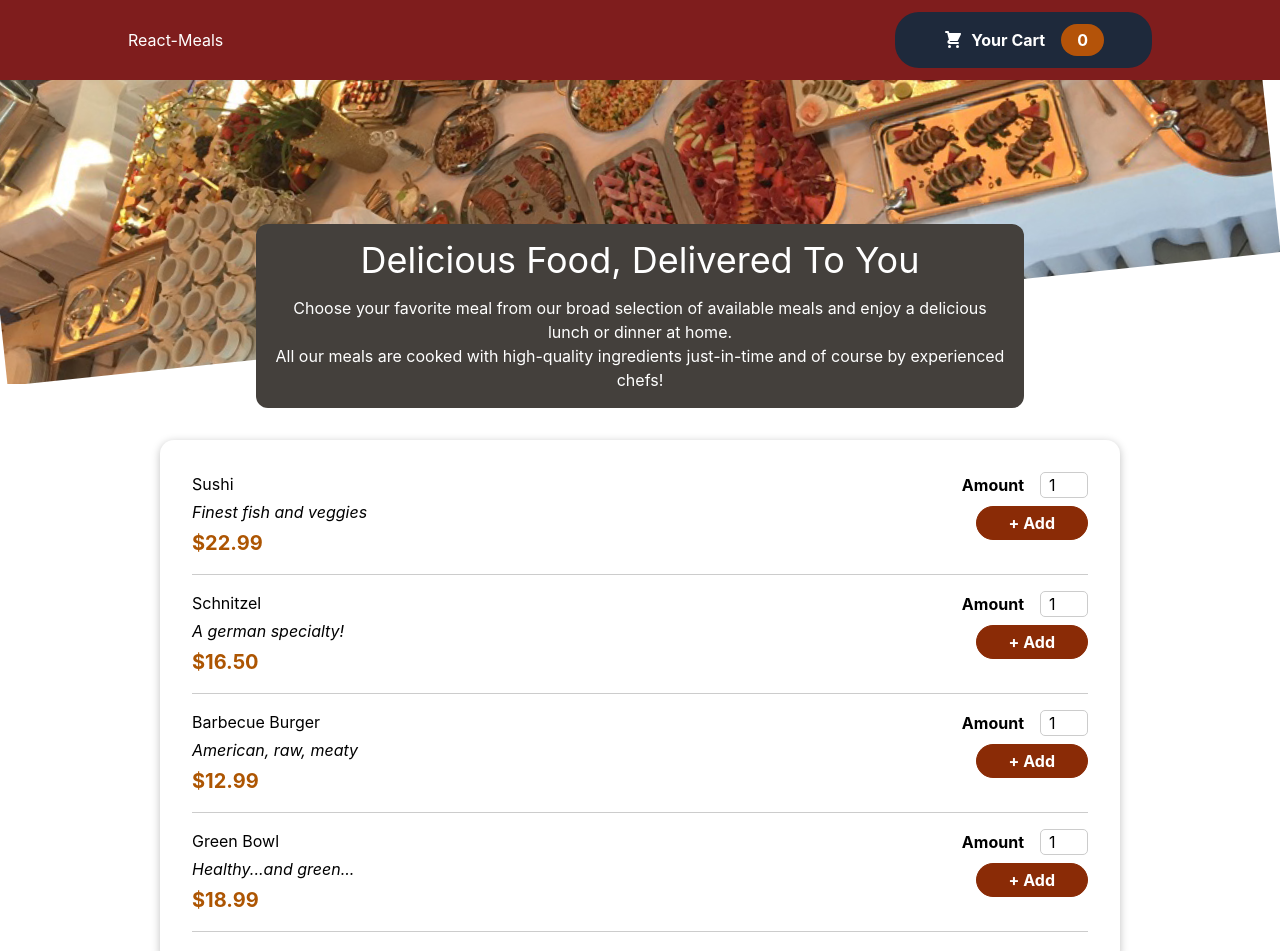
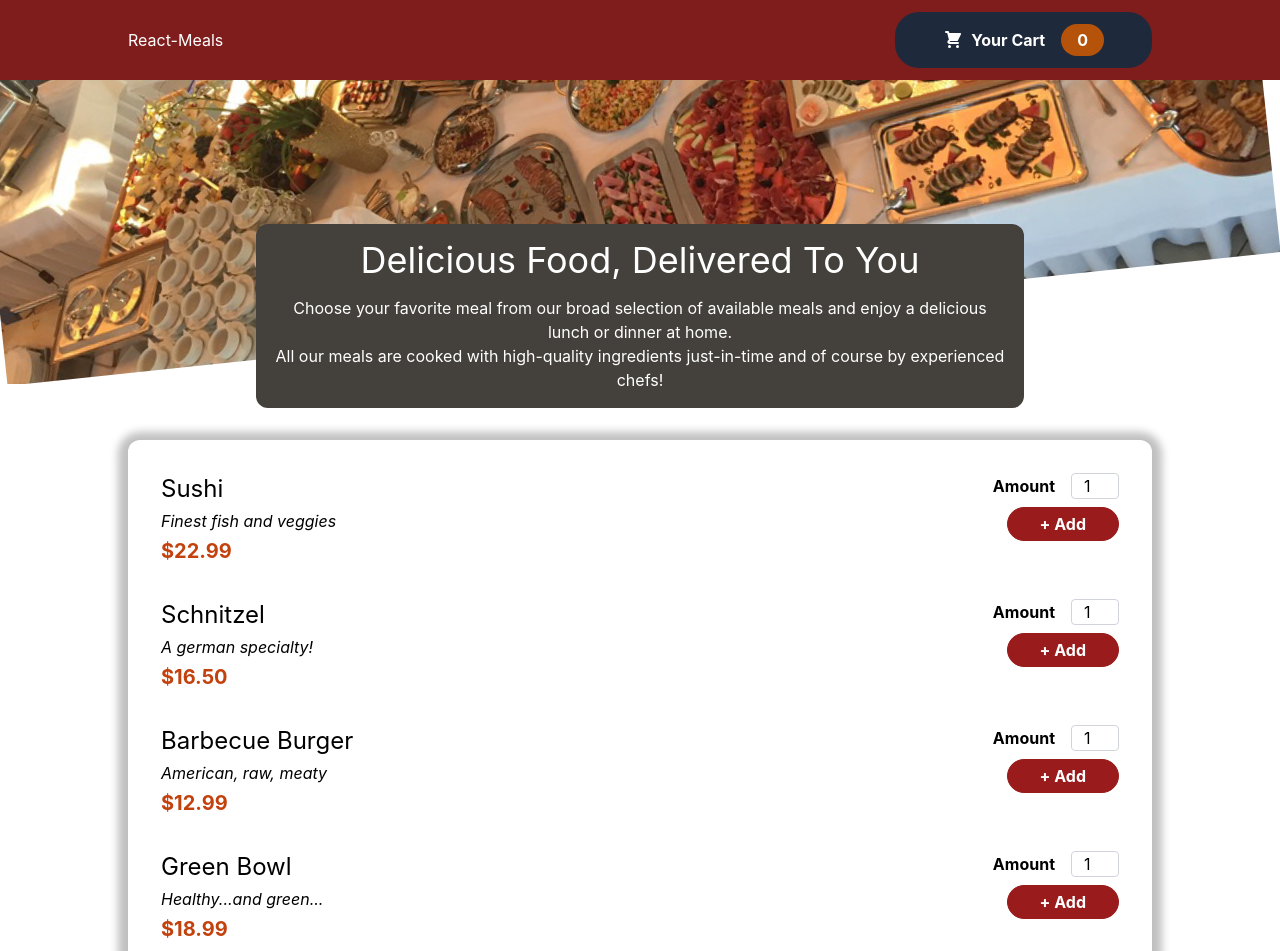
Before and after one commit to yotamZaken/tailwind-food-cra, a React (Create React App) app: page / in a window 1280 px wide. Shown: the top 951 px of the page. Built offline with nearby package versions, Linux system fonts and the light colour scheme.

Commit message:
First round of refactoring project from css moduels to tailwindcss complelte. Should work on making all the string classes more readable

```diff
--- a/public/index.html
+++ b/public/index.html
@@ -28,6 +28,7 @@
   </head>
   <body>
     <noscript>You need to enable JavaScript to run this app.</noscript>
+    <div id="overlays"></div>
     <div id="root"></div>
     <!--
       This HTML file is a template.
--- a/src/components/Cart/Cart.js
+++ b/src/components/Cart/Cart.js
@@ -20,7 +20,8 @@ const Cart = props => {
     };
 
     const cartItems = (
-        <ul className={classes['cart-items']}>
+        // <ul className={classes['cart-items']}>
+        <ul className={'list-none m-0 p-0 max-h-80 overflow-scroll'}>
             {cartCtx.items.map((item) => (
                 <CartItem
                     key={item.id}
@@ -37,13 +38,23 @@ const Cart = props => {
     return (
         <Modal onClose={props.onClose}>
             {cartItems}
-            <div className={classes.total}>
+            {/*<div className={classes.total}>*/}
+            <div className={'flex justify-between items-center font-bold text-2xl my-4 mx-0'}>
                 <span>Total Amount</span>
                 <span>{totalAmount}</span>
             </div>
-            <div className={classes.actions}>
-                <button className={classes['button--alt']} onClick={props.onClose}>Close</button>
-                {hasItems && <button className={classes.button}>Order</button>}
+            {/*<div className={classes.actions}>*/}
+            <div className={'text-right'}>
+                {/*<button className={classes['button--alt']} onClick={props.onClose}>Close*/}
+                <button className={'cursor-pointer bg-transparent py-4 px-2 ml-4 rounded-3xl border border-solid border-[#8a2b06] hover:bg-[#5a1a01] hover:border-[#5a1a01] hover:text-white active:bg-[#5a1a01] active:border-[#5a1a01] active:text-white text-[#8a2b06]'} onClick={props.onClose}>
+                    Close
+                </button>
+                {hasItems &&
+                    // <button className={classes.button}>
+                    <button className={'text-white cursor-pointer bg-[#8a2b06] py-4 px-2 ml-4 rounded-3xl border border-solid border-[#8a2b06] hover:bg-[#5a1a01] hover:border-[#5a1a01] hover:text-white active:bg-[#5a1a01] active:border-[#5a1a01] active:text-white'}>
+                        Order
+                    </button>
+                }
             </div>
         </Modal>
     );
--- a/src/components/Cart/CartItem.js
+++ b/src/components/Cart/CartItem.js
@@ -4,17 +4,26 @@ const CartItem = (props) => {
   const price = `$${props.price.toFixed(2)}`;
 
   return (
-    <li className={classes['cart-item']}>
+    // <li className={classes['cart-item']}>
+    <li className={'flex justify-between items-center border-b-2 border-solid border-[#8a2b06] py-4 px-0 my-4 mx-0'}>
       <div>
-        <h2>{props.name}</h2>
-        <div className={classes.summary}>
-          <span className={classes.price}>{price}</span>
-          <span className={classes.amount}>x {props.amount}</span>
+        <h2 className={'m-[0 0 0.5rem 0]'}>{props.name}</h2>
+        {/*<div className={classes.summary}>*/}
+        <div className={'w-40 flex justify-between items-center'}>
+          {/*<span className={classes.price}>{price}</span>*/}
+          <span className={'font-bold text-[#8a2b06]'}>{price}</span>
+          {/*<span className={classes.amount}>x {props.amount}</span>*/}
+          <span className={'font-bold border border-solid border-[#ccc} py-1 px-3 rounded-md'}>x {props.amount}</span>
         </div>
       </div>
-      <div className={classes.actions}>
-        <button onClick={props.onRemove}>−</button>
-        <button onClick={props.onAdd}>+</button>
+      {/*<div className={classes.actions}>*/}
+      <div className={'flex flex-col'}>
+        <button onClick={props.onRemove} className={'font-bold text-xl text-[#8a2b06] border border-solid border-[#8a2b06] w-12 text-center rounded-md bg-transparent cursor-pointer m-1 hover:bg-[#8a2b06] hover:text-white active:bg-[#8a2b06] active:text-white'}>
+            +
+        </button>
+        <button onClick={props.onAdd} className={'font-bold text-xl text-[#8a2b06] border border-solid border-[#8a2b06] w-12 text-center rounded-md bg-transparent cursor-pointer m-1 hover:bg-[#8a2b06] hover:text-white active:bg-[#8a2b06] active:text-white'}>
+            -
+        </button>
       </div>
     </li>
   );
--- a/src/components/Layout/HeaderCartButton.js
+++ b/src/components/Layout/HeaderCartButton.js
@@ -34,14 +34,14 @@ const HeaderCartButton = props => {
 
     return (
         // <button className={btnClasses} onClick={props.onClick}>
-        <button className={`cursor-pointer border-none bg-slate-800 text-white py-3 px-12 flex justify-around items-center rounded-3xl font-bold hover:bg-black active:bg-black ${btnIsHighlighted ? 'animate-bump' : ''}`} onClick={props.onClick}>
+        <button className={`cursor-pointer border-none bg-slate-800 hover:bg-black active:bg-black text-white py-3 px-12 flex justify-around items-center rounded-3xl font-bold ${btnIsHighlighted ? 'animate-bump' : ''}`} onClick={props.onClick}>
             {/*<span className={classes.icon}>*/}
             <span className={'w-5 h-5 mr-2'}>
                 <CartIcon/>
             </span>
             <span>Your Cart</span>
             {/*<span className={classes.badge}>{numberOfCartItems}</span>*/}
-            <span className={'bg-amber-700 py-1 px-4 rounded-3xl ml-4 font-bold'}>{numberOfCartItems}</span>
+            <span className={'bg-amber-700 hover:bg-amber-900 active:bg-amber-900 py-1 px-4 rounded-3xl ml-4 font-bold'}>{numberOfCartItems}</span>
         </button>
     )
 };
--- a/src/components/Meals/AvailableMeals.js
+++ b/src/components/Meals/AvailableMeals.js
@@ -40,13 +40,17 @@ const AvailableMeals = () => {
         />
     ));
 
-    return <section className={classes.meals}>
-        <Card>
-            <ul>
-                {mealsList}
-            </ul>
-        </Card>
-    </section>
+    return (
+        // <section className={classes.meals}>
+        <section className={'max-w-5xl w-11/12 my-8 mx-auto animate-meals_appear'}>
+            <Card>
+                <ul className={'list-none m-0 p-0'}>
+                {/*<ul>    */}
+                    {mealsList}
+                </ul>
+            </Card>
+        </section>
+    )
 };
 
 export default AvailableMeals;
--- a/src/components/Meals/MealItem/MealItem.js
+++ b/src/components/Meals/MealItem/MealItem.js
@@ -18,16 +18,19 @@ const MealItem = props => {
         })
     };
 
-    return <li className={classes.meal}>
+    return (
+        // <li className={classes.meal}>
+        <li className={'flex justify-between m-4 pb-4 border border-solid border-white'}>
             <div>
-            <h3>{props.name}</h3>
-            <div className={classes.description}>{props.description}</div>
-            <div className={classes.price}>{price}</div>
+                <h3 className={'text-2xl mb-1'}>{props.name}</h3>
+                <div className={'italic'}>{props.description}</div>
+                <div className={'mt-1 font-bold text-orange-700 text-xl'}>{price}</div>
             </div>
             <div>
                 <MealItemForm id={props.id} onAddToCart={addToCartHandler}/>
             </div>
         </li>
+    )
 };
 
 export default MealItem;
--- a/src/components/Meals/MealItem/MealItemForm.js
+++ b/src/components/Meals/MealItem/MealItemForm.js
@@ -26,7 +26,8 @@ const MealItemForm = props => {
     };
 
     return (
-        <form className={classes.form} onSubmit={submitHandler}>
+        // <form className={classes.form} onSubmit={submitHandler}>
+        <form className={'text-right'} onSubmit={submitHandler}>
             <Input
                 ref={amountInputRef}
                 label="Amount"
@@ -38,7 +39,8 @@ const MealItemForm = props => {
                     step: '1',
                     defaultValue: '1'
                 }}/>
-            <button>+ Add</button>
+            {/*<button>+ Add</button>*/}
+            <button className={'cursor-pointer bg-red-800 border border-solid border-red-800 text-white py-1 px-8 rounded-3xl font-bold hover:border-red-900 hover:bg-red-900 active:border-red-900 active:bg-red-900'}>+ Add</button>
             {!amountIsValid && <p>Please enter a valid amount (1-5).</p>}
         </form>
     )
--- a/src/components/Meals/MealsSummary.js
+++ b/src/components/Meals/MealsSummary.js
@@ -3,7 +3,7 @@ import classes from './MealsSummary.module.css';
 const MealsSummary = () => {
     return (
         // <section className={classes.summary}>
-        <section className={'text-center max-w-3xl w-11/12 m-auto -mt-40 relative bg-stone-700 text-white rounded-xl p-4 shadow[0_1px_18px_10px_rgba(0, 0, 0, 0.25)]'}>
+        <section className={'text-center max-w-3xl w-11/12 m-auto -mt-40 relative bg-stone-700 text-white rounded-xl p-4 shadow-[0_1px_18px_10px_rgba(0, 0, 0, 0.25)]'}>
             {/*<h2>Delicious Food, Delivered To You</h2>*/}
             <h2 className={'text-4xl mt-0 pb-4'}>Delicious Food, Delivered To You</h2>
             <p>
--- a/src/components/UI/Card.js
+++ b/src/components/UI/Card.js
@@ -1,10 +1,12 @@
 import classes from './Card.module.css';
 
 const Card = props => {
-    return <div className={classes.card}>
-        <div></div>
-        {props.children}
-    </div>
+    return (
+        // <div className={classes.card}>
+        <div className={'p-4 rounded-xl bg-white shadow-[0_2px_8px_10px_rgba(0,0,0,0.25)]'}>
+            {props.children}
+        </div>
+    )
 };
 
 export default Card;
--- a/src/components/UI/Input.js
+++ b/src/components/UI/Input.js
@@ -3,9 +3,9 @@ import classes from './Input.module.css';
 
 const Input = React.forwardRef((props, ref) => {
     return (
-        <div className={classes.input}>
-            <label htmlFor={props.input.id}>{props.label}</label>
-            <input ref={ref} {...props.input} />
+        <div className={'flex items-center mb-2'}>
+            <label htmlFor={props.input.id} className={'font-bold mr-4'}>{props.label}</label>
+            <input ref={ref} {...props.input} className={'w-12 rounded border border-solid border-gray-300 pl-3'} />
         </div>
     );
 });
--- a/src/components/UI/Modal.js
+++ b/src/components/UI/Modal.js
@@ -4,15 +4,19 @@ import classes from "./Modal.module.css";
 
 const Backdrop = props => {
     return <div
-        className={classes.backdrop}
+        // className={classes.backdrop}
+        className={'fixed top-0 left-0 w-full h-screen z-20 bg-[#000000BF]'}
         onClick={props.onClose}
     />
 };
 
 const ModalOverlay = props => {
-    return <div className={classes.modal}>
-        <div className={classes.content}>{props.children}</div>
-    </div>
+    return (
+        // <div className={classes.modal}>
+        <div className={'fixed top-[20vh] left-[5%] w-11/12 bg-white p-4 rounded-2xl z-30 shadow-[0_2px_8px_rgba(0,0,0,0.25)] animate-slide_down'}>
+            <div className={classes.content}>{props.children}</div>
+        </div>
+    )
 };
 
 const portalElement = document.getElementById('overlays');
@@ -20,7 +24,7 @@ const portalElement = document.getElementById('overlays');
 const Modal = props => {
     return <Fragment>
         {ReactDOM.createPortal(
-            <Backdrop onClose={props.onClose} />,
+            <Backdrop onClose={props.onClose}/>,
             portalElement
         )}
         {ReactDOM.createPortal(
--- a/tailwind.config.js
+++ b/tailwind.config.js
@@ -6,15 +6,35 @@ module.exports = {
         extend: {
             keyframes: {
                 bump: {
-                '0%': { transform: 'scale(1)'},
-                '10%': { transform: 'scale(0.9)'},
-                '30%': { transform: 'scale(1.1)'},
-                '50%': { transform: 'scale(1.15)'},
-                '100%': { transform: 'scale(1)'},
+                    '0%': {transform: 'scale(1)'},
+                    '10%': {transform: 'scale(0.9)'},
+                    '30%': {transform: 'scale(1.1)'},
+                    '50%': {transform: 'scale(1.15)'},
+                    '100%': {transform: 'scale(1)'},
+                },
+                meals_appear: {
+                    from: {
+                        opacity: 0, transform: 'translateY(-3rem)'
+                    },
+                    to: {
+                        opacity: 1, transform: 'translateY(0)'
+                    }
+                },
+                slide_down: {
+                    from: {
+                        opacity: 0,
+                        transform: 'translateY(-3rem)'
+                    },
+                    to: {
+                        opacity: 1,
+                        transform: 'translateY(0)'
+                    }
                 }
             },
             animation: {
                 bump: 'bump 300ms ease-out',
+                meals_appear: 'meals_appear 1s ease-out forwards',
+                slide_down: 'slide_down 300ms ease-out forwards'
             }
         },
     },
```
Lines whose indentation alone changed are shown as unchanged.
